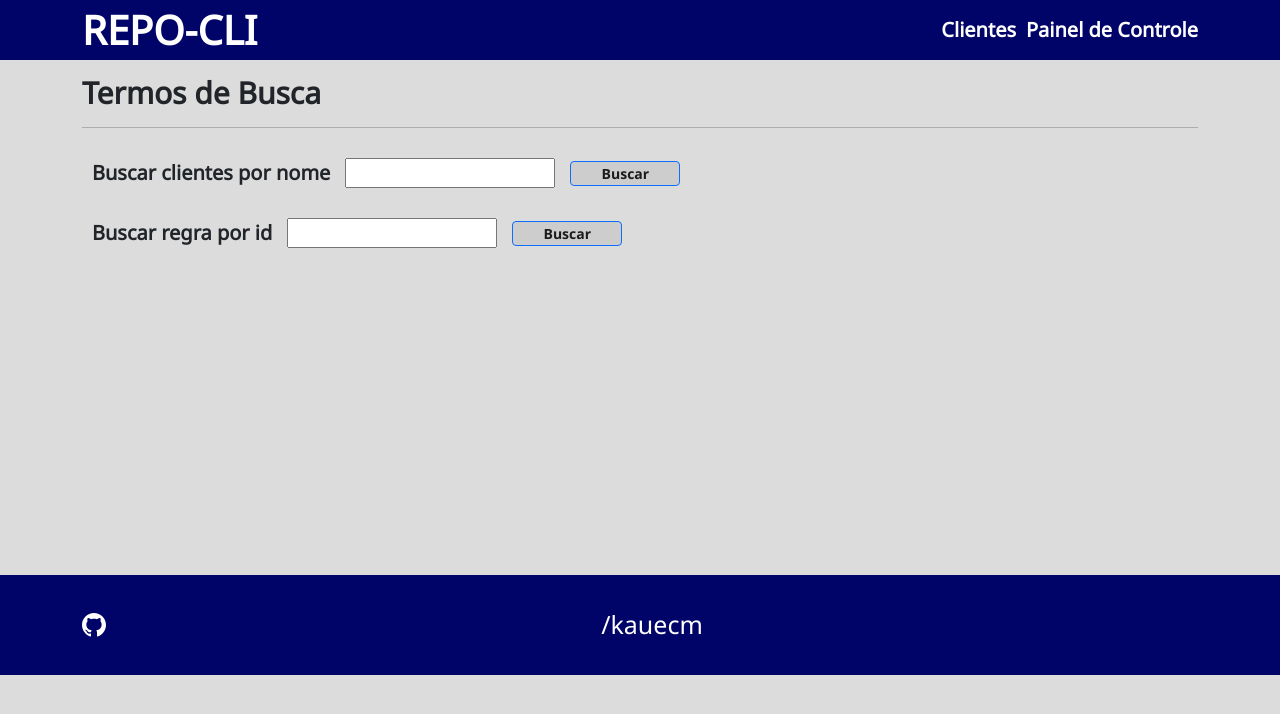
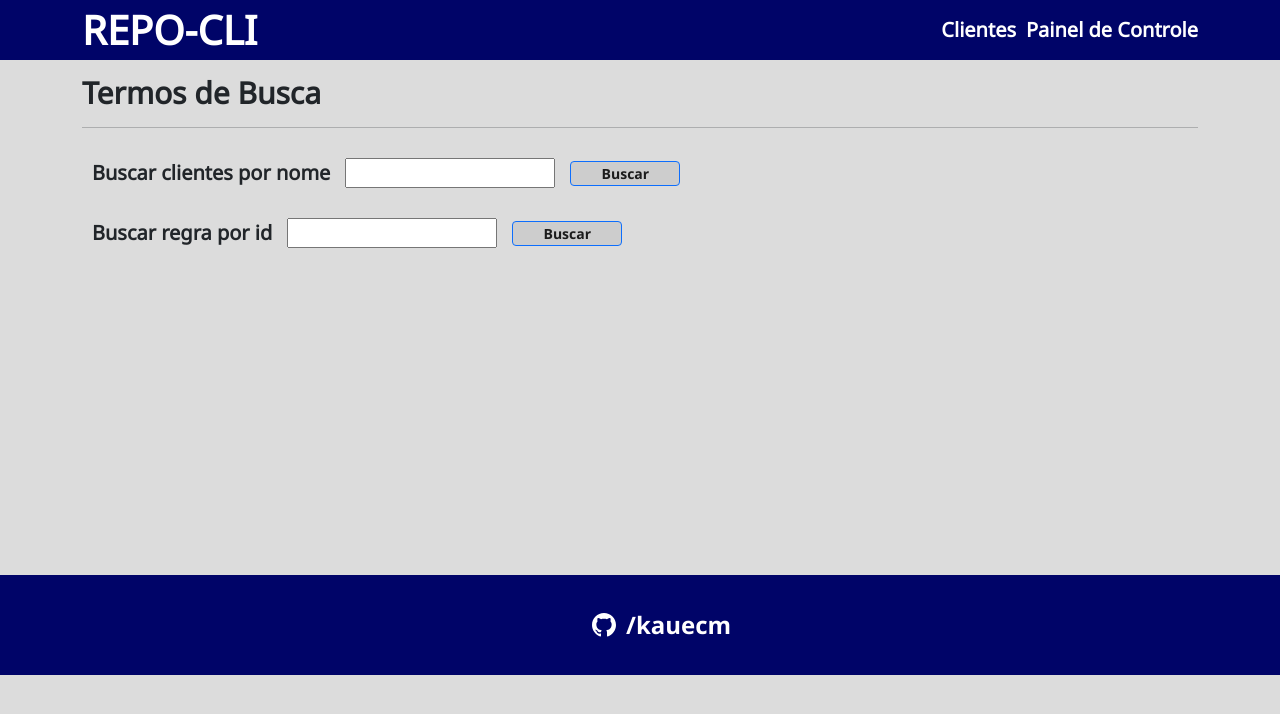
Before and after one commit to kauecm/repo-cli, a React (Create React App) app in the folder frontend/: page /clientes in a window 1280 px wide. Shown: the top 714 px of the page. Built offline with nearby package versions, Linux system fonts and the light colour scheme.

Commit message:
Ajustes do css footer

```diff
--- a/frontend/package.json
+++ b/frontend/package.json
@@ -11,6 +11,7 @@
     "@types/react": "^17.0.20",
     "@types/react-dom": "^17.0.9",
     "@types/react-router-dom": "5.3.2",
+    "axios": "0.24.0",
     "bootstrap": "5.1.3",
     "react": "^17.0.2",
     "react-dom": "^17.0.2",
--- a/frontend/src/components/Footerbar/index.tsx
+++ b/frontend/src/components/Footerbar/index.tsx
@@ -1,18 +1,19 @@
 import './styles.css';
-import {ReactComponent as GitHubIcon} from 'img/github.svg';
-function Footerbar(){
+import { ReactComponent as GitHubIcon } from 'img/github.svg';
+function Footerbar() {
     return (
-        <footer className="p-3 repo-footer">
-                <div className="container">
+        <footer className="repo-footer">
+            <nav className="container">
+                <div className="repo-div-credentials">
                     <a href="https://github.com/kauecm" target="_blank" rel="noreferrer">
-                        <div className="infos">
-                            <GitHubIcon/>
-                            <a className="text">/kauecm</a>
+                        <div className="repo-credentials">
+                            <GitHubIcon />
+                            <h1 className="repo-credentials-link">/kauecm</h1>
                         </div>
-                     </a>
+                    </a>
 
                 </div>
-
+            </nav>
         </footer>
     );
 }
--- a/frontend/src/components/Footerbar/styles.css
+++ b/frontend/src/components/Footerbar/styles.css
@@ -1,22 +1,24 @@
 .repo-footer{
     background-color: var(--color-primary);
+    height: 100px;
+    display: flex;
     align-items: center;
-    text-align: center;
-    height: 100px;
+
 }
-.infos{
-    height: auto;
-    margin-top: 15px;
+.repo-div-credentials{
+    display: flex;
+    justify-content: space-between;
+    color: #fff;
     align-items: center;
+}
+.repo-div-credentials h1{
+    font-size: 24px;
+    margin: 10px;
+    font-weight: 700;
+}
+
+.repo-credentials{
     display: flex;
-    margin-left: auto;
-    margin-right: auto;
+    align-items: center;
+    margin-left: 510px;
 }
-.text{
-    font-family: var(--font-style);
-    font-size: 25px;
-    color: #fff;
-    margin-left: auto;
-    margin-right: auto;
-    text-align: center;
-}
--- /dev/null
+++ b/frontend/src/utils/requests.ts
@@ -0,0 +1 @@
+export const BASE_URL = process.env.REACT_APP_BACKEND_URL ?? "http://localhost:8080";
```
Also changed, not shown: 1 other file (tests, documents, lock files or other folders).
